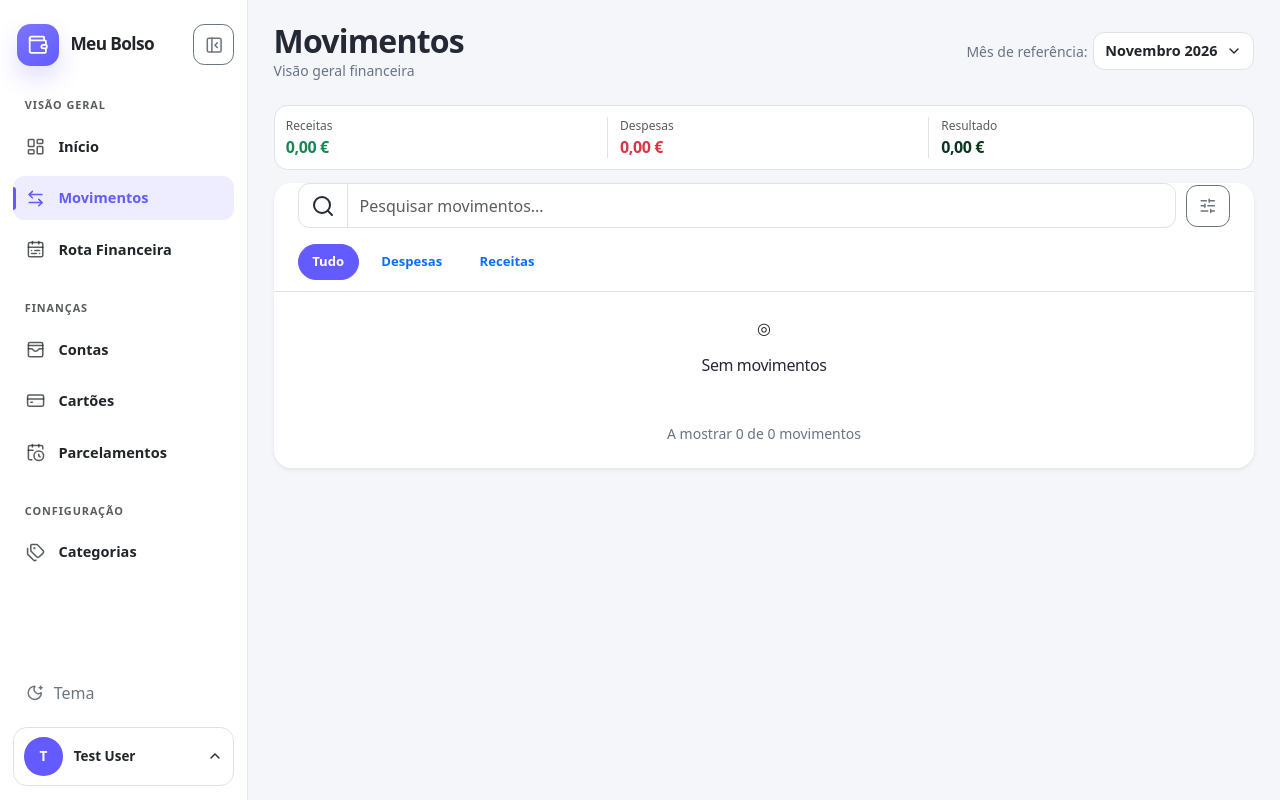
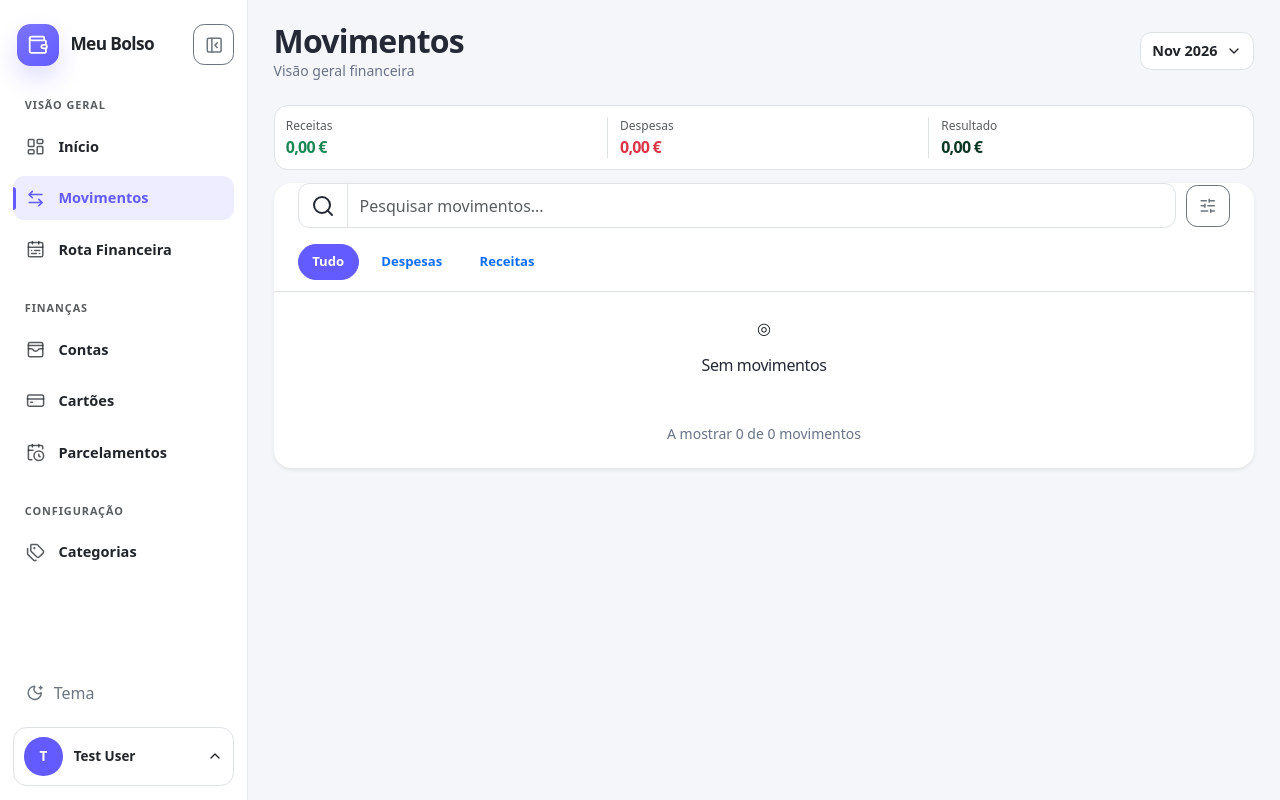
Before and after one commit to lc-curto/gestor-de-despesas, a Laravel app: page /dashboard/movimentos in a window 1280 px wide. Run offline with Laravel 12, Linux system fonts and the light colour scheme; a user stored in the database is signed in; data comes from the database, SQL or seed files in the repository; tables that the repository leaves empty hold one stand-in row (values such as "Sample post"); some libraries are stand-ins or nearby versions.

Commit message:
Refinar cabeçalho, KPIs e datas em Movimentos mobile

```diff
--- a/resources/views/movements.blade.php
+++ b/resources/views/movements.blade.php
@@ -12,7 +12,6 @@
     <x-slot:subtitle>Visão geral financeira</x-slot:subtitle>
     <x-slot:actions>
         <form id="dashboardMonthForm" class="home-month-selector movements-month-selector" method="GET" action="{{ route('dashboard.movimentos') }}">
-            <span class="small text-secondary">Mês de referência:</span>
             <input type="hidden" id="dashboardMonth" name="mes" value="{{ $mes }}">
             <input type="hidden" id="periodMonth" value="{{ $mes }}">
             <input type="hidden" name="tipo" value="{{ $filtroTipo }}">
@@ -20,7 +19,7 @@
             <button type="button" class="home-month-trigger" id="openDashboardMonthPicker"
                 data-bs-toggle="modal" data-bs-target="#dashboardMonthPicker"
                 aria-haspopup="dialog" aria-controls="dashboardMonthPicker">
-                <span id="dashboardMonthLabel">{{ ucfirst(\Illuminate\Support\Carbon::createFromFormat('Y-m', $mes)->locale('pt_PT')->translatedFormat('F Y')) }}</span>
+                <span id="dashboardMonthLabel">{{ ucfirst(\Illuminate\Support\Carbon::createFromFormat('Y-m', $mes)->locale('pt_PT')->translatedFormat('M Y')) }}</span>
                 <i data-lucide="chevron-down" aria-hidden="true"></i>
             </button>
             <noscript><input type="month" name="mes" value="{{ $mes }}" class="form-control"><button type="submit" class="btn btn-sm btn-outline-secondary">Aplicar</button></noscript>
@@ -142,7 +141,7 @@
                     @forelse ($movimentosVisiveis->groupBy(fn ($item) => \Illuminate\Support\Carbon::parse($item->data_movimento)->toDateString()) as $dia => $movimentosDoDia)
                         @php $dataGrupo = \Illuminate\Support\Carbon::parse($dia)->locale('pt_PT'); @endphp
                         <div class="movement-day-heading d-flex justify-content-between align-items-center">
-                            <span class="fw-semibold">{{ $dataGrupo->isToday() ? 'Hoje' : $dataGrupo->translatedFormat('d F') }}</span>
+                            <span class="fw-semibold">{{ $dataGrupo->format('d') }} {{ ucfirst($dataGrupo->translatedFormat('M')) }}@if ($dataGrupo->isToday()) · Hoje @elseif ($dataGrupo->isYesterday()) · Ontem @endif</span>
                             <span class="small text-secondary">{{ $dataGrupo->translatedFormat('l') }}</span>
                         </div>
                         @foreach ($movimentosDoDia as $movimento)
@@ -481,7 +480,7 @@
 .movements-page .movements-period-summary-values { display:grid; grid-template-columns:repeat(3,minmax(0,1fr)); gap:.45rem; }
 .movements-page .movements-period-metric { display:grid; gap:.2rem; min-width:0; }
 .movements-page .movements-period-metric > span { color:var(--bs-secondary-color); font-size:.75rem; }
-.movements-page .movements-period-metric > strong { overflow-wrap:anywhere; font-size:1rem; font-variant-numeric:tabular-nums; letter-spacing:-.025em; }
+.movements-page .movements-period-metric > strong { display:block; max-width:100%; white-space:nowrap; overflow-wrap:normal; font-size:clamp(.56rem, 2.8vw, 1rem); font-variant-numeric:tabular-nums; letter-spacing:-.045em; line-height:1.2; }
 .movements-page .movements-period-result > strong { color:var(--bs-success-text-emphasis); }
 .movements-page .movements-page-header { margin-bottom:1rem; }
 .movements-page .movements-period-picker { gap:.25rem; }
@@ -528,8 +527,13 @@
     .movements-page .movements-period-summary { padding:.65rem .55rem; margin-bottom:.7rem; }
     .movements-page .movements-period-summary-values { gap:.25rem; }
     .movements-page .movements-period-metric > span { font-size:.68rem; }
-    .movements-page .movements-period-metric > strong { font-size:clamp(.72rem,3.2vw,.88rem); letter-spacing:-.035em; }
-    .movements-page .movements-page-header { align-items:center; margin-bottom:.85rem; }
+    .movements-page .movements-period-metric > strong { font-size:clamp(.56rem,2.8vw,.88rem); letter-spacing:-.045em; }
+    .movements-page .movements-page-header { align-items:center; gap:.5rem; margin-bottom:.85rem; }
+    .movements-page .movements-page-header > div:first-child { min-width:0; }
+    .movements-page .movements-page-header h1 { white-space:nowrap; }
+    .movements-page .movements-page-header > div:last-child { flex:0 0 auto; }
+    .movements-page .movements-month-selector { display:flex; justify-content:flex-end; min-width:0; }
+    .movements-page .home-month-trigger { max-width:100%; padding:.4rem .55rem; font-size:.78rem; white-space:nowrap; }
     .movements-page .movements-page-header h1 { font-size:1.35rem; }
     .movements-page .movements-page-header > div:first-child .small { font-size:.78rem; }
     .movements-page .movements-period-picker .form-control { width:7.7rem; font-size:.72rem; }
@@ -592,6 +596,30 @@ window.meuBolsoDashboard = {
 @if ($errors->any())
 <script>document.addEventListener('DOMContentLoaded', () => bootstrap.Modal.getOrCreateInstance(document.getElementById('movementEntryModal')).show());</script>
 @endif
+
+<script>
+document.addEventListener('DOMContentLoaded', () => {
+    const values = document.querySelectorAll('.movements-period-metric > strong');
+    const fitValues = () => values.forEach(value => {
+        const metric = value.parentElement;
+        if (!metric) return;
+        let size = 16;
+        value.style.fontSize = size + 'px';
+        const available = metric.clientWidth;
+        while (value.scrollWidth > available && size > 9) {
+            size -= 0.5;
+            value.style.fontSize = size + 'px';
+        }
+    });
+    fitValues();
+    if ('ResizeObserver' in window) {
+        const observer = new ResizeObserver(fitValues);
+        values.forEach(value => observer.observe(value.parentElement));
+    } else {
+        window.addEventListener('resize', fitValues);
+    }
+});
+</script>
 <script src="{{ asset('js/dashboard.js') }}?v={{ filemtime(public_path('js/dashboard.js')) }}" defer></script>
 <script src="{{ asset('js/dashboard-home.js') }}?v={{ filemtime(public_path('js/dashboard-home.js')) }}" defer></script>
 @endpush
```
